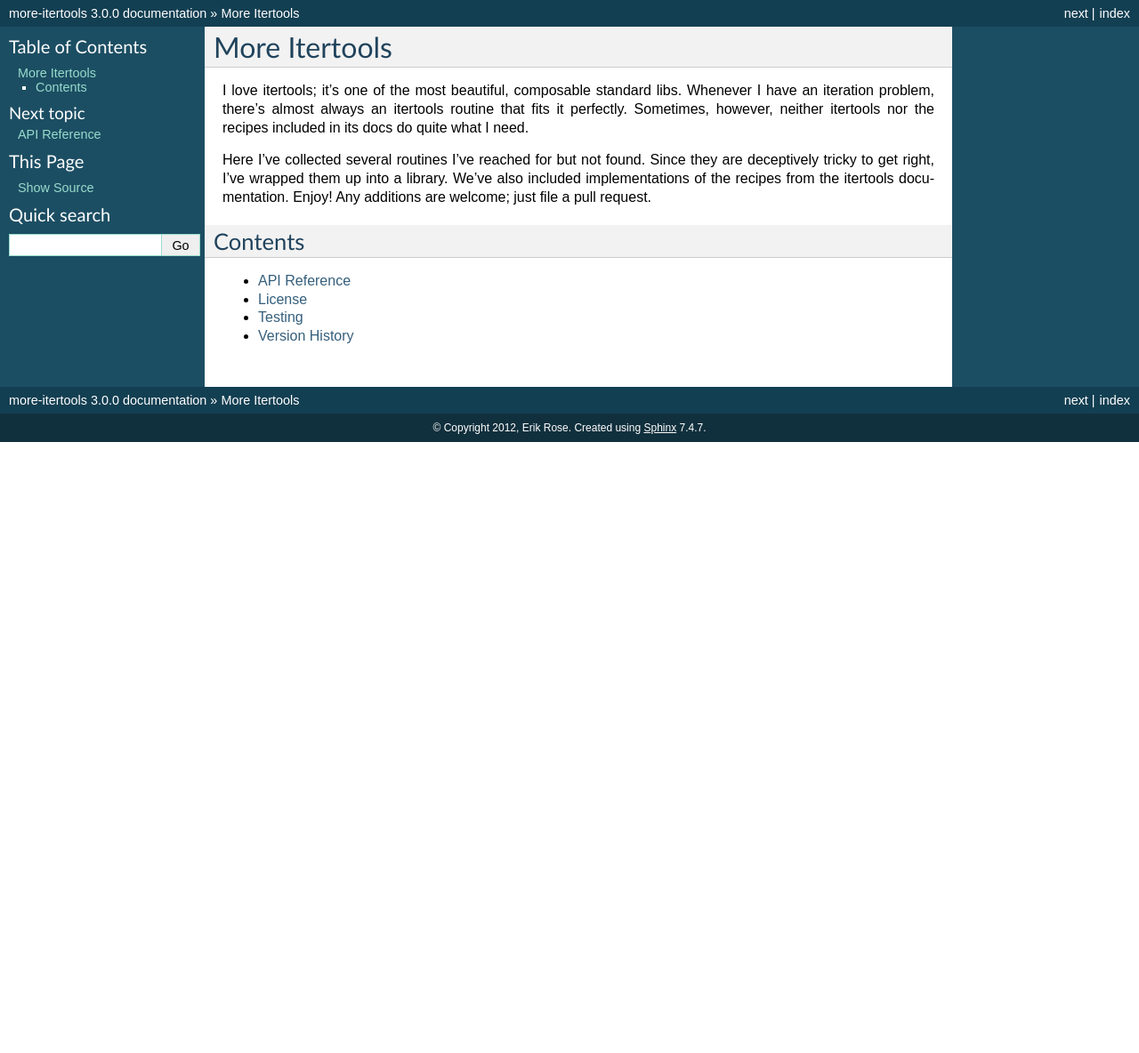
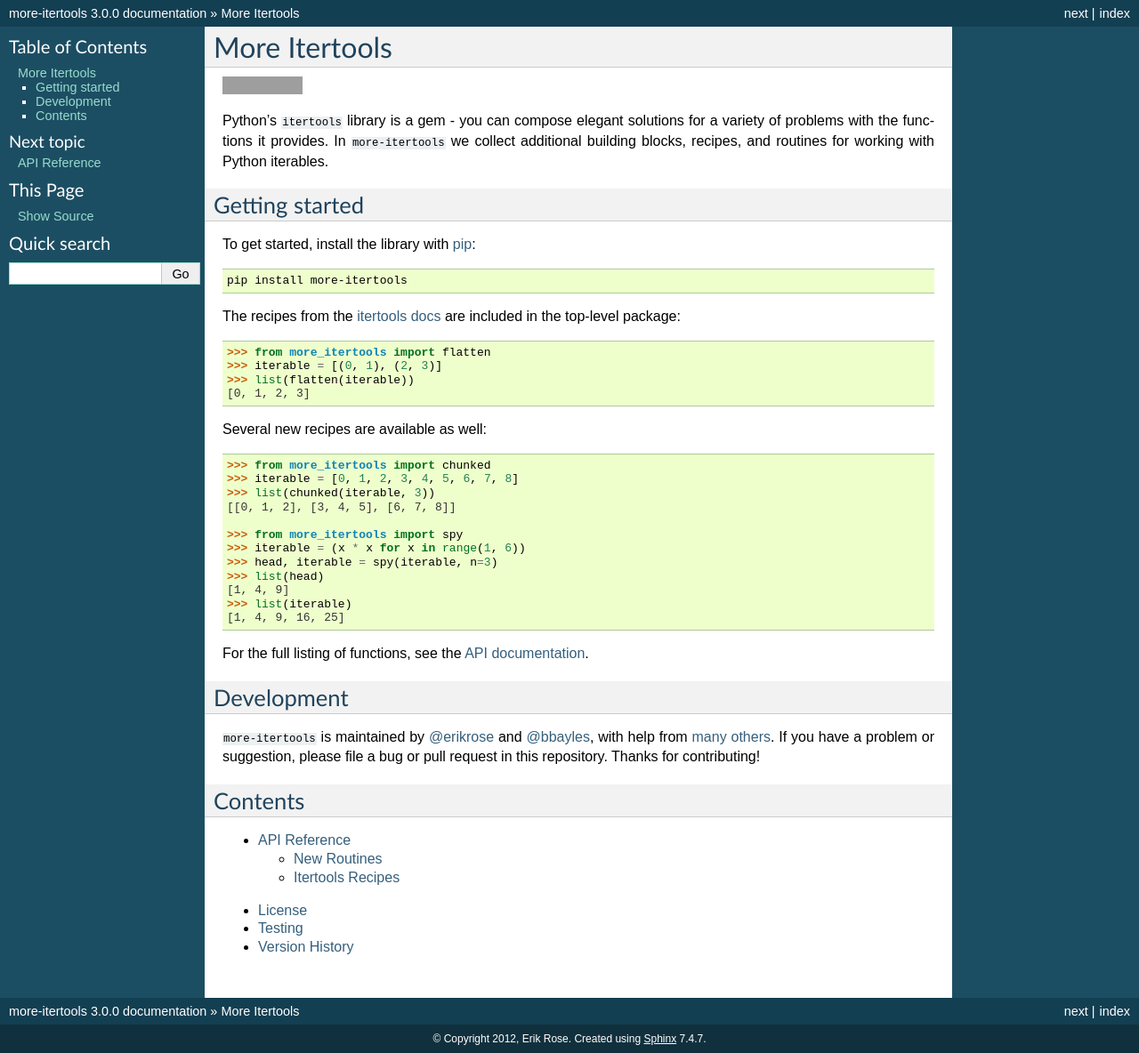
Before and after one commit to more-itertools/more-itertools, a Sphinx documentation site: the page built from docs/index.rst, in a window 1280 px wide. Shown: the whole page at 89% size. Built offline with Sphinx 7.4.7, drawn with Linux system fonts in a browser that asks for light colours; before the commit the page ends 900 px from its top, so only the background shows below that; grey boxes are pictures that could not be loaded.

Commit message:
Include README in index.rst

```diff
--- a/README.rst
+++ b/README.rst
@@ -48,7 +48,7 @@
 
 
 
-For the full listing of functions, see the API documentation at `more-itertools.readthedocs.io <https://more-itertools.readthedocs.io/en/latest/api.html>`_.
+For the full listing of functions, see the `API documentation <https://more-itertools.readthedocs.io/en/latest/api.html>`_.
 
 Development
 ===========
--- a/docs/index.rst
+++ b/docs/index.rst
@@ -1,25 +1,16 @@
-==============
-More Itertools
-==============
-
-I love itertools; it's one of the most beautiful, composable standard libs.
-Whenever I have an iteration problem, there's almost always an itertools
-routine that fits it perfectly. Sometimes, however, neither itertools nor the
-recipes included in its docs do quite what I need.
-
-Here I've collected several routines I've reached for but not found. Since
-they are deceptively tricky to get right, I've wrapped them up into a library.
-We've also included implementations of the recipes from the itertools
-documentation. Enjoy! Any additions are welcome; just file a pull request.
-
+.. include:: ../README.rst
 
 Contents
 ========
 
 .. toctree::
+    :maxdepth: 2
+
+    api
+
+.. toctree::
     :maxdepth: 1
 
-    api
     license
     testing
     versions
```
